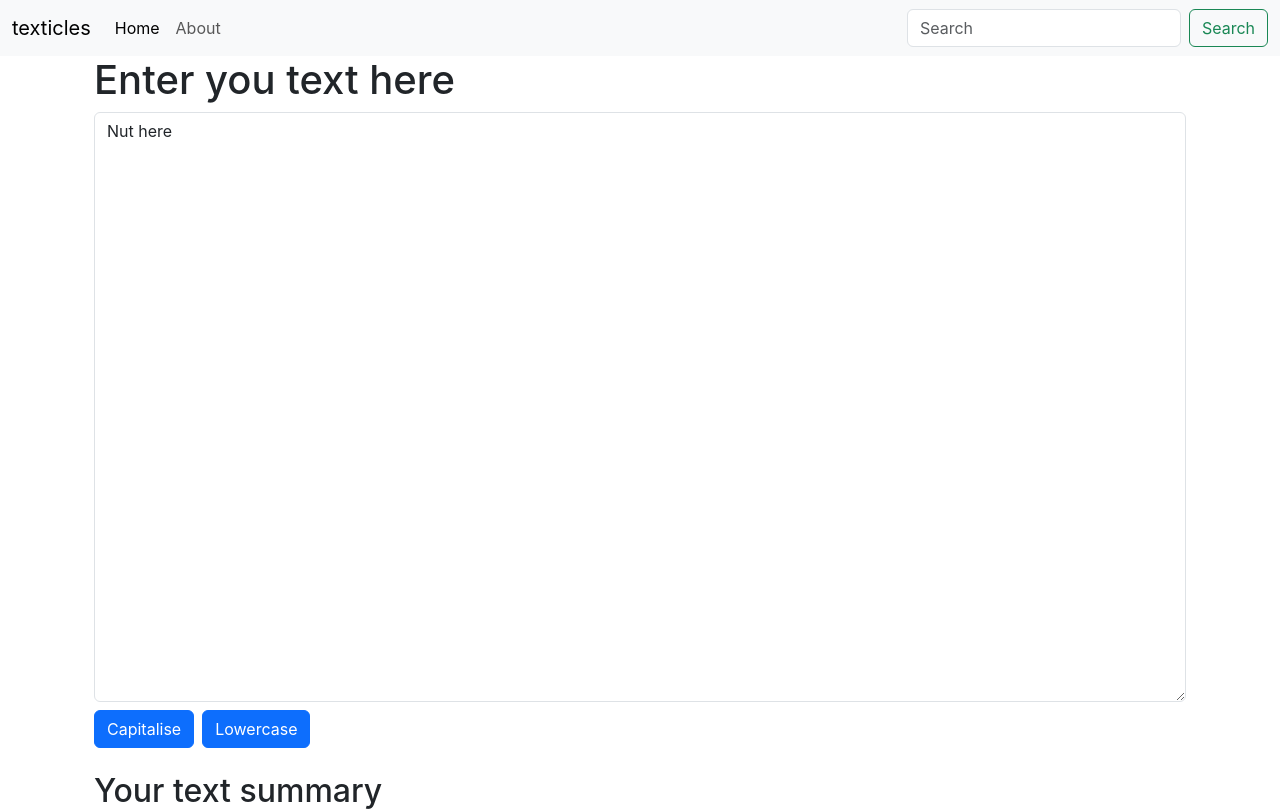
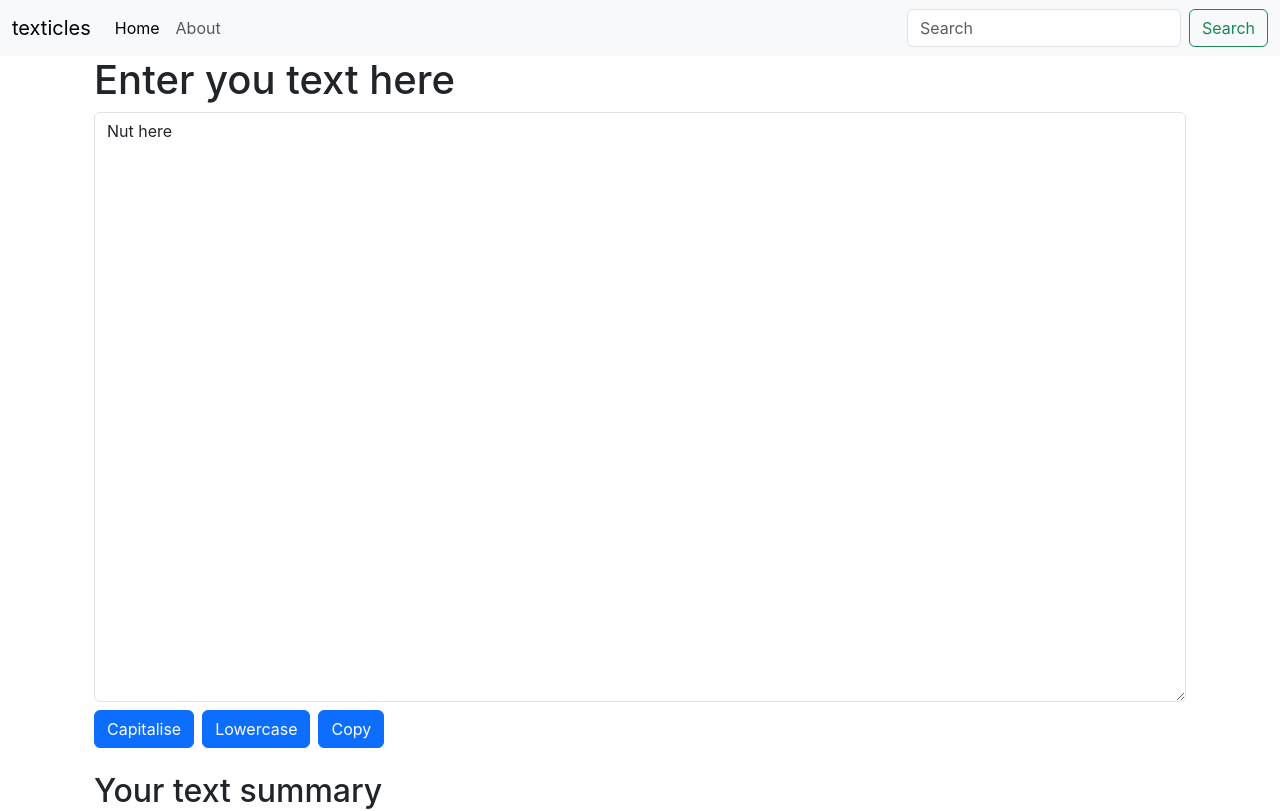
Before and after one commit to sreehhari/texticles, a React (Create React App) app: page / in a window 1280 px wide. Shown: the top 811 px of the page. Built offline with nearby package versions, Linux system fonts and the light colour scheme.

Commit message:
added copy button

```diff
--- a/src/components/Textform.js
+++ b/src/components/Textform.js
@@ -2,6 +2,7 @@ import React, {useState} from 'react'
 // import PropTypes from 'prop-types'
 export default function Textform(props) {
   const [text,setText]=useState('Nut here')
+  const [copySuccess,setCopySuccess]=useState(false)
   //capitalise button
   const handleUpClick=()=>{
     console.log("upper case was pressed")
@@ -17,6 +18,16 @@ export default function Textform(props) {
     let newText = text.toLowerCase()
     setText(newText)
   }
+  const copytoclipboard=()=>{
+    console.log("copy was pressed")
+    const textToCopy = text
+    navigator.clipboard.writeText(textToCopy)
+    .then(()=>{
+      setCopySuccess(true);
+      setTimeout(()=>setCopySuccess(false),1500)
+    })
+      .catch(err => console.error('could not copy text: ',err))
+  }
 
   return (
     <>
@@ -26,6 +37,8 @@ export default function Textform(props) {
   <textarea className="form-control"value={text} onChange={handleOnChange} id="myBox" rows="24"></textarea>
   <button className="btn btn-primary my-2" onClick={handleUpClick}>Capitalise</button>
   <button className="btn btn-primary mx-2" onClick={handleLowClick}>Lowercase</button>
+  <button className="btn btn-primary" onClick={copytoclipboard}>Copy</button>
+  {copySuccess && <span style={{marginLeft :'10px',color:'green'}}>Copied!</span>}
     </div>
  </div>
  <div className="container">
```
